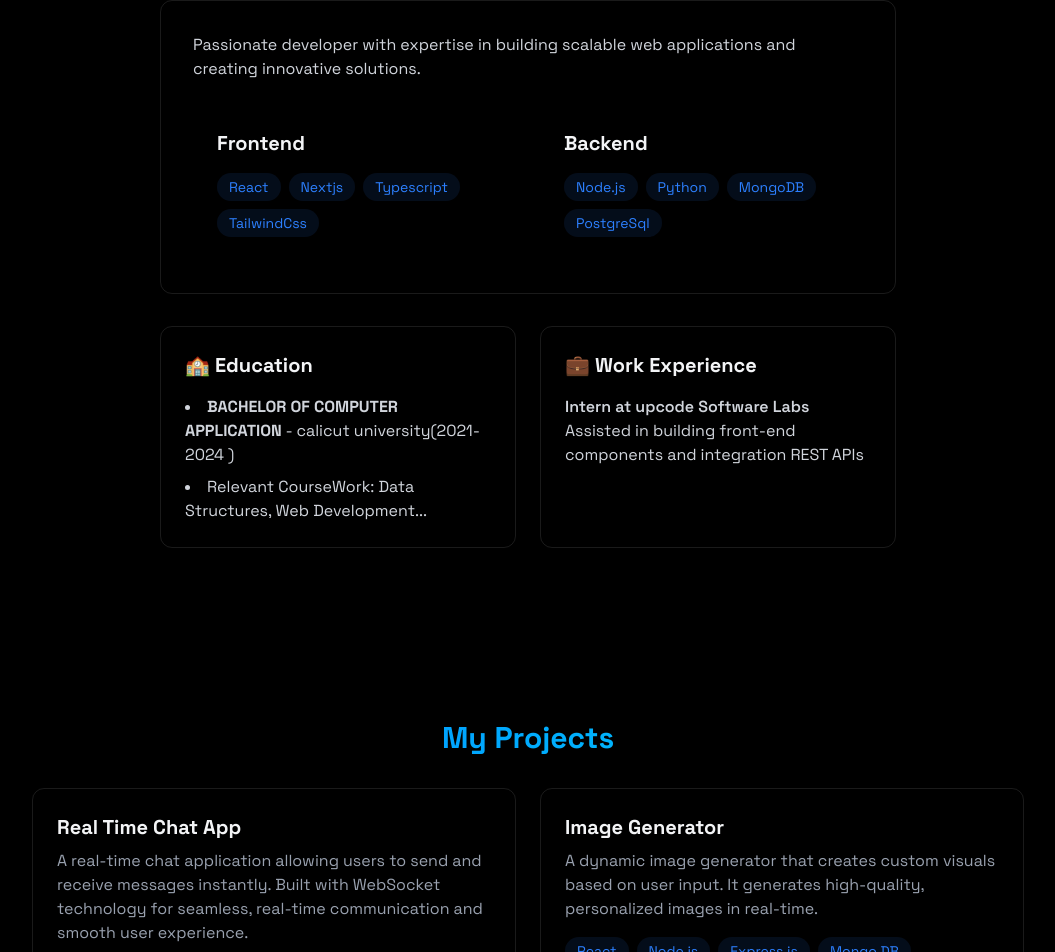
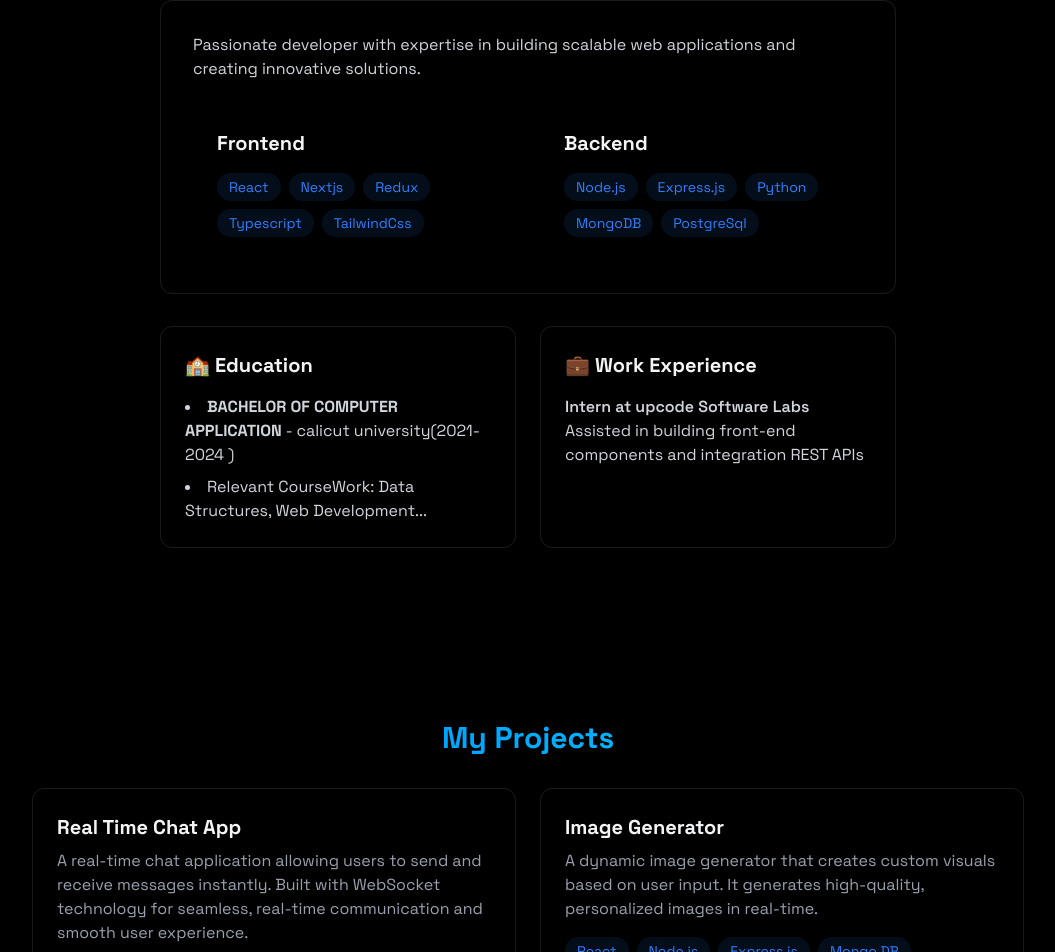
Before and after one commit to Ihs-p/my-portfolio, a React (Vite) app: page / in a window 1280 px wide. Shown: the part 960-1912 px from the top of the page, without its empty margins (112-1167 px from the left). Built offline with nearby package versions, Linux system fonts and the light colour scheme; no server answers.

Commit message:
Update About.jsx

```diff
--- a/src/components/sections/About.jsx
+++ b/src/components/sections/About.jsx
@@ -1,9 +1,9 @@
 import { RevealOnScroll } from "../RevealOnScroll";
 
 export const About = () => {
-  const frontendSkills = ["React", "Nextjs", "Typescript", "TailwindCss"];
+  const frontendSkills = ["React", "Nextjs", "Redux", "Typescript", "TailwindCss"];
 
-  const BackendSkills = ["Node.js", "Python", "MongoDB", "PostgreSql"];
+  const BackendSkills = ["Node.js","Express.js","Python", "MongoDB", "PostgreSql"];
   return (
     <section
       id="about"
```
